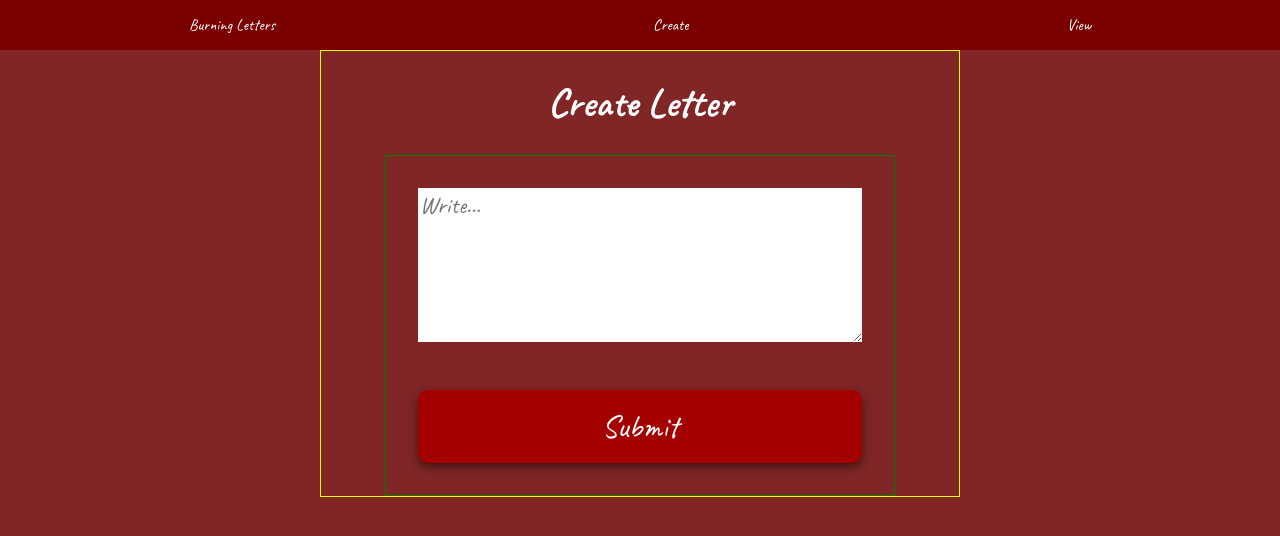
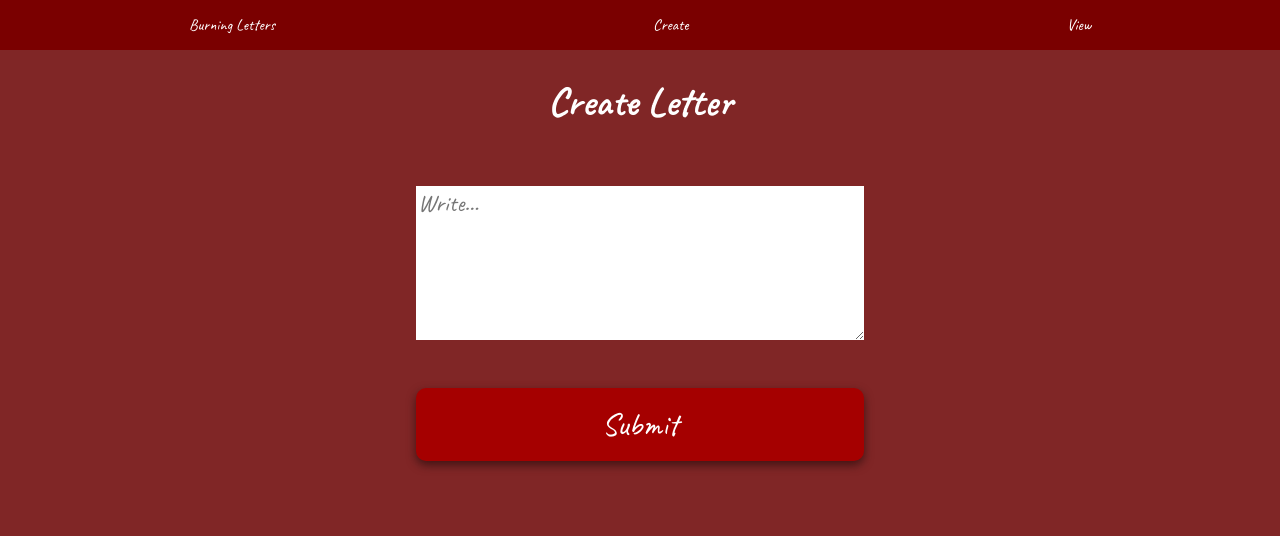
Before and after one commit to czcarrizales/burning-letters-project, a React (Create React App) app: page /create-letter in a window 1280 px wide. Shown: the top 536 px of the page. Built offline with nearby package versions, Linux system fonts and the light colour scheme.

Commit message:
removing borders from CreateLetter.css

```diff
--- a/src/CreateLetter.css
+++ b/src/CreateLetter.css
@@ -5,7 +5,6 @@
     justify-content: center;
     align-items: center;
     color: white;
-    border: 1px solid yellow;
 }
 
 .create-letter-container h1 {
@@ -17,7 +16,6 @@
     flex-direction: column;
     width: 80%;
     padding: 2em;
-    border: 1px solid green;
 }
 
 .create-letter-container form button {
```
